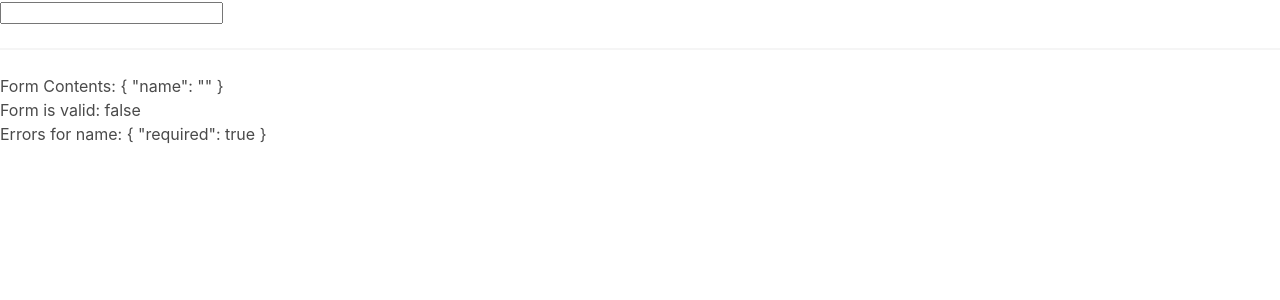
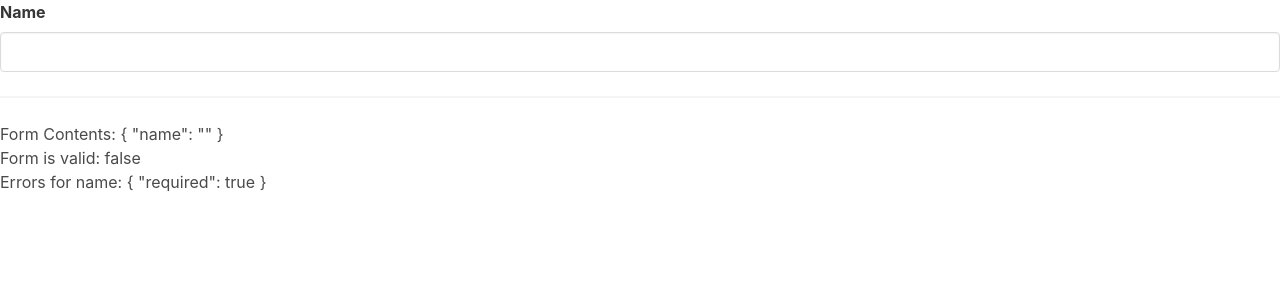
Before and after one commit to RaistlinD2x-Dev/angular-credit-card, an Angular app: page / in a window 1280 px wide. Shown: the top 300 px of the page. Built offline with nearby package versions, Linux system fonts and the light colour scheme.

Commit message:
refactored and added showErrors method

```diff
--- a/src/app/card-form/card-form.component.html
+++ b/src/app/card-form/card-form.component.html
@@ -1,5 +1,5 @@
 <form [formGroup]='cardForm'>
-    <app-input [control]="formControlFix"></app-input>
+    <app-input label="Name" [control]="formControlFix"></app-input>
 </form>
 <hr>
 
--- a/src/app/card-form/card-form.component.ts
+++ b/src/app/card-form/card-form.component.ts
@@ -13,6 +13,8 @@ export class CardFormComponent implements OnInit {
     name: new FormControl('', [
       Validators.required,
       Validators.minLength(3),
+      Validators.maxLength(5),
+      // Validators.pattern(/\s/)
     ])
   });
 
--- a/src/app/input/input.component.html
+++ b/src/app/input/input.component.html
@@ -1,11 +1,13 @@
-<input [formControl]="control" />
-<ng-container *ngIf=
-    "
-    control.dirty
-    && control.touched
-    && control.errors
-    "
->
+<div class="field">
+    <label class="label">{{ label }}</label>
+    <div class="control">
+        <input
+            class="input"
+            [formControl]="control"
+            [ngClass]="{'is-danger': showErrors()}"
+        />
+    </div>
+    <ng-container *ngIf="showErrors()">
         <div *ngIf="control.errors.required">
             Value is required.
         </div>
@@ -15,4 +17,14 @@
             characters, but must be
             {{ control.errors.minlength.requiredLength }} characters
         </div>
+        <div *ngIf="control.errors.maxlength">
+            Value you entered is
+            {{ control.errors.maxlength.actualLength }} characters
+            but cannot be longer than
+            {{ control.errors.maxlength.requiredLength }} characters
+        </div>
+        <div *ngIf="control.errors.pattern">
+            Invalid Format
+        </div>
     </ng-container>
+</div>
--- a/src/app/input/input.component.ts
+++ b/src/app/input/input.component.ts
@@ -8,6 +8,7 @@ import { FormControl } from '@angular/forms';
 })
 export class InputComponent implements OnInit {
   @Input() control: FormControl;
+  @Input() label: string;
 
 
   constructor() { }
@@ -15,4 +16,9 @@ export class InputComponent implements OnInit {
   ngOnInit(): void {
   }
 
+  showErrors() {
+    const { dirty, touched, errors } = this.control
+    return dirty && touched && errors
+  }
+
 }
```
Lines whose indentation alone changed are shown as unchanged.
